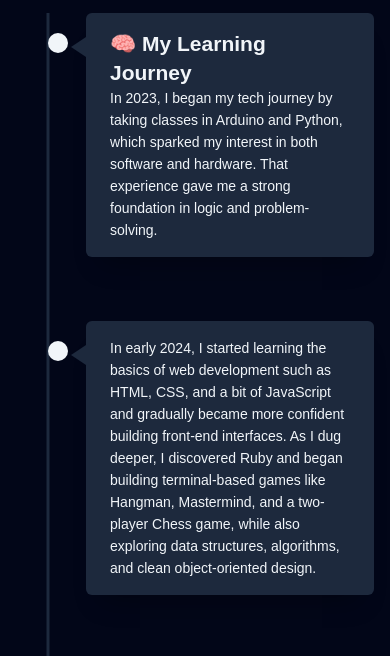
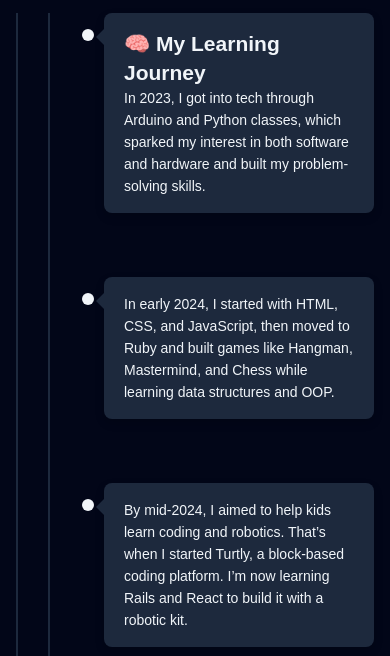
Before and after one commit to JohnReyGimenez/Portfolio, a website built with Vite: page index.html in a window 390 px wide. Shown: the part 1200-1856 px from the top of the page. Built offline with nearby package versions, Linux system fonts and the light colour scheme; a web font is replaced by a local one.

Commit message:
changed timeline design

```diff
--- a/index.html
+++ b/index.html
@@ -71,7 +71,7 @@
               </ul>
           </div>
         </div>
-        <div class="timeline__wrapper">
+        <div class="timeline__wrapper timeline">
           <div class="timeline container">
             <!--     ITEM 1  -->
             <div class="timeline-item">
@@ -79,8 +79,8 @@
 
               <div class="timeline-content js--fadeInLeft">
                 <h2>🧠 My Learning Journey</h2>
-                <p> In 2023, I began my tech journey by taking classes in Arduino and Python, which sparked my interest in both software and hardware.
-                That experience gave me a strong foundation in logic and problem-solving.</p>
+                <p> In 2023, I got into tech through Arduino and Python classes, which sparked my interest in both software and hardware
+                  and built my problem-solving skills.</p>
               </div>
            </div>
 
@@ -89,10 +89,8 @@
               <div class="timeline-img"></div>
               <div class="timeline-content js--fadeInRight">
                 <p>
-                  In early 2024, I started learning the basics of web development such as HTML, CSS, and a bit of JavaScript and gradually became more confident building front-end interfaces.
-                  As I dug deeper, I discovered Ruby and began building terminal-based games like Hangman,
-                  Mastermind, and a two-player Chess game, while also exploring data structures, algorithms,
-                  and clean object-oriented design.
+                  In early 2024, I started with HTML, CSS, and JavaScript, then moved to Ruby and built games like Hangman,
+                  Mastermind, and Chess while learning data structures and OOP.
                 </p>
               </div>
             </div>
@@ -103,11 +101,8 @@
 
               <div class="timeline-content js--fadeInLeft">
                 <p>
-                  By mid-2024, I had a clearer vision: to build tools that help younger students learn
-                  programming and robotics. That's when the idea for Turtly was born. A block-based coding
-                  platform designed to teach basic programming logic. I’m now learning Ruby on Rails and
-                  React.js to bring it to life, and preparing to build both the platform and a supporting
-                  educational robotic toolkit.
+                  By mid-2024, I aimed to help kids learn coding and robotics. That’s when I started Turtly, a block-based coding platform.
+                  I’m now learning Rails and React to build it with a robotic kit.
                 </p>
               </div>
             </div>
--- a/styles/components/about.css
+++ b/styles/components/about.css
@@ -162,143 +162,108 @@ section {
 
 /* Timeline Container */
 .timeline {
+  display: flex;
+  flex-direction: column;
+  gap: 2.5rem;
+  margin: 0;
+  padding-left: 0;
   position: relative;
-    width: 100%;
-    max-width: 768px;
-    margin: 0 auto;
+  max-width: 700px;
 }
 
 /* Central Line */
 .timeline::before {
   content: '';
+  position: absolute;
+  left: 10px;
+  top: 0;
+  width: 2px;
+  height: 100%;
   background: var(--clr-slate800);
-    width: 3px;
-    height: 100%;
-    position: absolute;
-    left: 50%;
-    transform: translateX(-50%);
 }
 
 /* Timeline Dot */
 .timeline-img {
-    width: 20px;
-    height: 20px;
+  width: 12px;
+  height: 12px;
   background: var(--clr-light);
   border-radius: 50%;
   position: absolute;
-    left: 50%;
-    margin-top: 20px;
-    margin-left: -10px;
-    z-index: 1;
+  left: 0; /* aligns directly on the line */
+  top: 1rem;
+  z-index: 2;
 }
+
 
 /* Timeline Item */
 .timeline-item {
-    width: 100%;
-    margin-bottom: 4rem;
+  display: flex;
+  align-items: flex-start;
+  position: relative;
+  margin-left: 2rem;
+  padding-left: 1.5rem;
 }
 
-  .timeline-item::after {
-    content: '';
-    display: block;
-    clear: both;
+
+/* Box Content */
+.timeline-content {
+  background: var(--clr-slate800);
+  color: var(--clr-light);
+  font-size: var(--size-base);
+  padding: 1rem 1.25rem;
+  border-radius: 0.5rem;
+  box-shadow: 0 4px 10px rgba(0, 0, 0, 0.15);
+  width: 100%;
+  position: relative;
+  margin-bottom: 1.5rem;
 }
 
-  .timeline-content {
-    position: relative;
-    width: 45%;
-    padding: 1rem 1.5rem;
-    border-radius: 6px;
-    background: var(--clr-slate800);
-    color: var(--clr-light);
-    font-size: var(--size-sm);
-    box-shadow: 0 20px 25px -15px rgba(0, 0, 0, 0.3);
-  }
-
+/* Arrow */
 .timeline-content::after {
   content: '';
   position: absolute;
+  top: 1rem;
+  left: -8px;
   border-style: solid;
-    width: 0;
-    height: 0;
-    top: 1.5rem;
-    right: -15px;
-    border-width: 10px 0 10px 15px;
-    border-color: transparent transparent transparent var(--clr-slate800);
-  }
-
-  /* Alternate sides */
-  .timeline-item:nth-child(even) .timeline-content {
-    float: right;
-    padding: 1rem 1.5rem;
-  }
-  .timeline-item:nth-child(even) .timeline-content::after {
-    left: -15px;
-    right: auto;
-    border-width: 10px 15px 10px 0;
+  border-width: 8px 8px 8px 0;
   border-color: transparent var(--clr-slate800) transparent transparent;
 }
 
-  /* Date Tag */
+/* Optional Date */
 .date {
   background: var(--clr-light);
   color: var(--clr-slate800);
   font-size: var(--size-xs);
-    padding: 0.3rem 0.6rem;
-    position: absolute;
-    top: 0;
-    right: 0;
+  padding: 0.25rem 0.5rem;
   border-radius: 0.25rem;
   font-weight: 500;
-  }
-
-  /* Header Image Block (if you keep it) */
-  .timeline-img-header {
-    height: 200px;
-    position: relative;
-    margin-bottom: 1.25rem;
-    background: linear-gradient(rgba(0, 0, 0, 0), rgba(0, 0, 0, .4)), url('https://picsum.photos/1000/800/?random') center center no-repeat;
-    background-size: cover;
-  }
-
-  .timeline-img-header h2 {
-    color: var(--clr-light);
-    position: absolute;
-    bottom: 10px;
-    left: 1rem;
-    font-size: var(--size-base);
-  }
-
-  /* Blockquote (if any) */
-  blockquote {
-    margin-top: 2rem;
-    color: var(--clr-slate600);
-    border-left: 4px solid var(--clr-slate800);
-    padding: 0 1rem;
-    font-size: var(--size-sm);
+  margin-bottom: 0.5rem;
+  display: inline-block;
 }
 
 /* Responsive Tweaks */
 @media screen and (max-width: 768px) {
+  .timeline {
+    padding-left: 2rem;
+  }
+
   .timeline::before {
-      left: 40px;
+    left: 8px;
   }
 
   .timeline-img {
-      left: 40px;
-      margin-left: 0;
+    left: 2px;
+  }
+
+  .timeline-item {
+    margin-left: 2rem;
   }
 
   .timeline-content {
-      width: auto;
-      margin-left: 70px;
-      float: none !important;
+    font-size: var(--size-sm);
   }
 
   .timeline-content::after {
-      left: -15px !important;
-      right: auto !important;
-      border-width: 10px 15px 10px 0;
-      border-color: transparent var(--clr-slate800) transparent transparent;
+    left: -8px;
   }
 }
```
Also changed, not shown: src/main.js (line endings or trailing spaces). Lines whose indentation alone changed are shown as unchanged.
